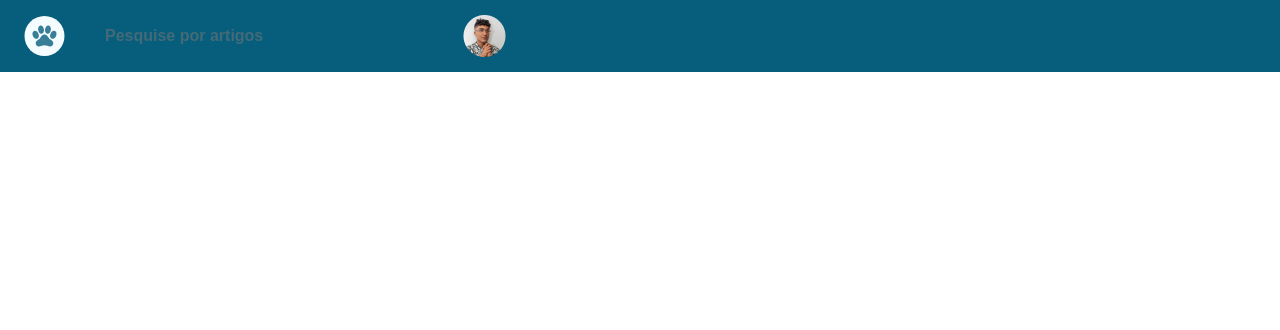
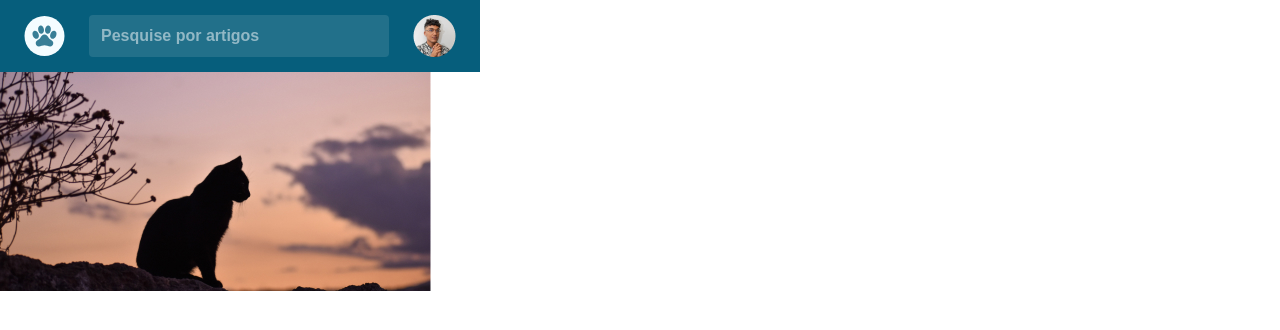
Before and after one commit to Felipe572/blog-gatos, a plain HTML site: page index.html in a window 1280 px wide. Drawn offline with Linux system fonts and the light colour scheme.

Commit message:
Iniciando css

```diff
--- a/index.html
+++ b/index.html
@@ -22,8 +22,11 @@
             <img src="assets/imagens/avatar.png" alt="Avatar humano">
         </nav>
 
+    </header>
 
+    <main class="article">
+        <img i src="assets/imagens/gato-01.jpg" alt="Por do sol ao fundo e um gato encima de uma pedra">
+    </main>
 
-    </header>
 </body>
 </html>
--- a/style.css
+++ b/style.css
@@ -6,26 +6,35 @@
     margin: 0;
     padding: 0;
     box-sizing: border-box;
-    -webkit-font-smoothing: antialiased;
-    -moz-osx-font-smoothing: grayscale;
 }
 
 :root {
     font-size: 62.5%;
+
+    --color-title: #202024;
+    --color-p: #121214;
+    --color0: #065e7c;
+    --color1:#387E96;
+}
+
+html {
+    font:  400 1.6rem/160% "Mulish", sans-serif;
 }
 
 body {
     font-size: 1.6rem;
     font-family: "Mulish", sans-serif;
     background-color: #ffffff;
+    width: 34.2rem;
 }
 
 header, nav {
-    background-color: #065E7C;
+    background-color: var(--color0);
     display: flex;
     align-items: center;
     gap: 2.4rem;
     height: 7.2rem;
+    margin: auto;
 }
 
 header > form {
@@ -34,6 +43,7 @@ header > form {
 
 nav {
     padding: 2.4rem;
+    margin: auto;
 }
 
 .input-wrapper > label {
@@ -44,14 +54,28 @@ nav {
 }
 
 .input-wrapper > input {
-    width: 35rem;
-    padding: 1.6rem;
+    width: 30rem;
+    padding: 1.2rem;
 
-    background-color: var(--color-base-gray-100);
+    background-color: var(--color1);
     border: 0;
-    border-radius: .6rem;
+    border-radius: .4rem;
 
     font-size: 1.6rem;
     font-weight: 600;
     opacity: 0.56;
 }
+
+.input-wrapper > input::placeholder {
+    color: #ffffff;
+}
+
+#cat {
+    width: 43.4rem;
+
+    position: absolute;
+    width: 434px;
+    height: 219px;
+    left: calc(50% - 434px/2 - 2px);
+    top: 72px;
+}
```
Also changed, not shown: assets/imagens/gato-01.jpg (added), assets/imagens/gato-02.jpg (added), assets/imagens/gato-03.jpg (added), assets/imagens/gato-04.jpg (added), assets/imagens/gato-05.jpg (added), assets/imagens/gato-06.jpg (added), assets/imagens/like.svg (added), assets/imagens/unlike.svg (added).
